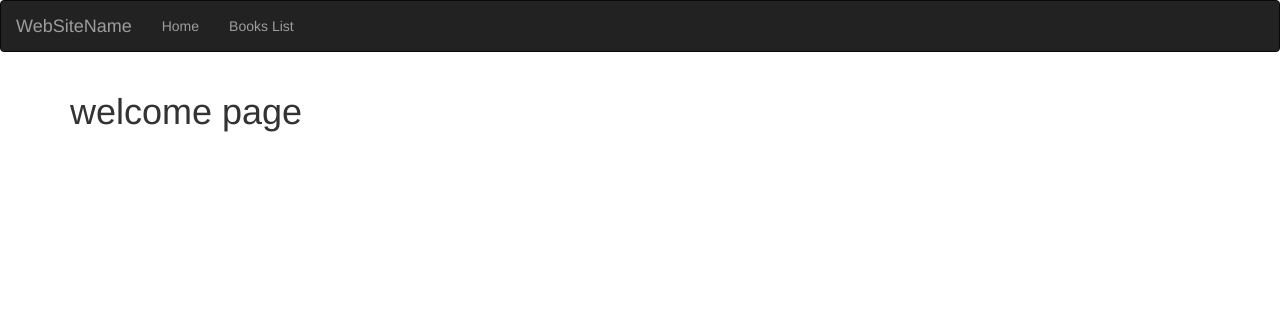
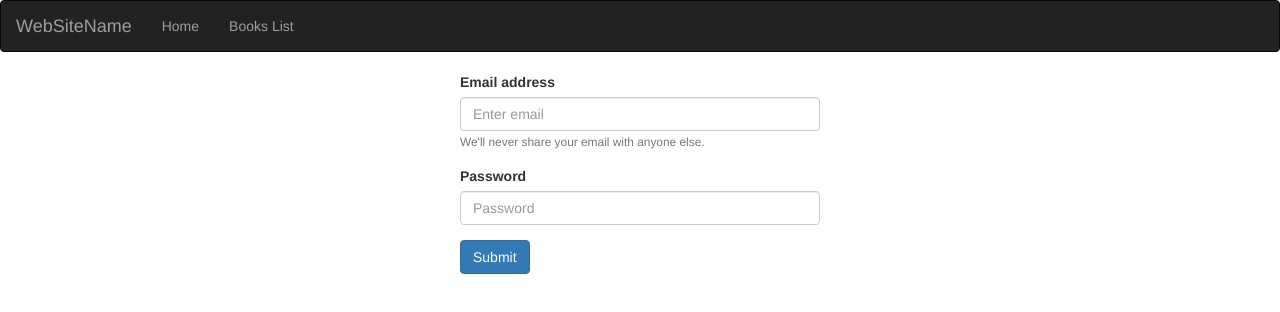
Before and after one commit to gurjeetsohal/bookstore, an Angular app: page /welcome in a window 1280 px wide. Shown: the top 312 px of the page. Built offline with nearby package versions, Linux system fonts and the light colour scheme.

Commit message:
login form started

```diff
--- a/server.js
+++ b/server.js
@@ -7,6 +7,7 @@ const cassandra = require('cassandra-driver');
 
 // Get our API routes
 const api = require('./server/routes/api');
+const login = require('./server/routes/login');
 const app = express();
 
 // Parsers for POST data
@@ -19,6 +20,7 @@ app.use(express.static(path.join(__dirname, 'dist')));
 // Set our api routes
 
 app.use('/api', api);
+app.use('/login',login);
 
 // Catch all other routes and return the index file
 app.get('*', (req, res) => {
--- a/src/home/home.component.html
+++ b/src/home/home.component.html
@@ -1 +1,5 @@
-<h1>welcome page</h1>
+<div class ="row">
+<div class="col-md-offset-4 col-md-4">
+<app-login ></app-login>
+</div>
+</div>
--- /dev/null
+++ b/src/login/login.component.html
@@ -0,0 +1,13 @@
+<form>
+    <div class="form-group">
+      <label for="email">Email address</label>
+      <input type="email" class="form-control" id="email"  placeholder="Enter email" #email required>
+      <small id="email" class="form-text text-muted">We'll never share your email with anyone else.</small>
+    </div>
+    <div class="form-group">
+      <label for="password">Password</label>
+      <input type="password" class="form-control" id="password" placeholder="Password" #password required>
+    </div>
+
+    <button type="submit" class="btn btn-primary" (click)="onSubmit(email.value,password.value)">Submit</button>
+  </form>
--- /dev/null
+++ b/src/login/login.component.ts
@@ -0,0 +1,23 @@
+import {Component} from '@angular/core' ;
+import { LoginService } from './login.service';
+
+@Component({
+    moduleId : module.id ,
+    selector : 'app-login',
+    templateUrl : 'login.component.html',
+    styleUrls : ['login.component.css']
+})
+
+export class LoginComponent{
+
+    constructor(private loginService : LoginService){
+
+    }
+
+    onSubmit(email,password){
+        this.loginService.onSubmitService(email,password)
+        .subscribe(result =>{
+
+        })
+    }
+}
--- /dev/null
+++ b/src/login/login.service.ts
@@ -0,0 +1,14 @@
+import {Injectable} from '@angular/core';
+import { Http,Request,Response} from '@angular/http'
+@Injectable( )
+
+export class LoginService{
+
+    constructor(private _http:Http){
+
+    }
+    onSubmitService(email,password){
+           return this._http.post("http://localhost:3000/login/log_in",{email : email,password: password});
+         }
+
+}
```
Also changed, not shown: src/app/app.module.ts (+6 -2 lines), src/books/bookList.component.ts (+0 -7 lines), src/login/login.component.css (added).
